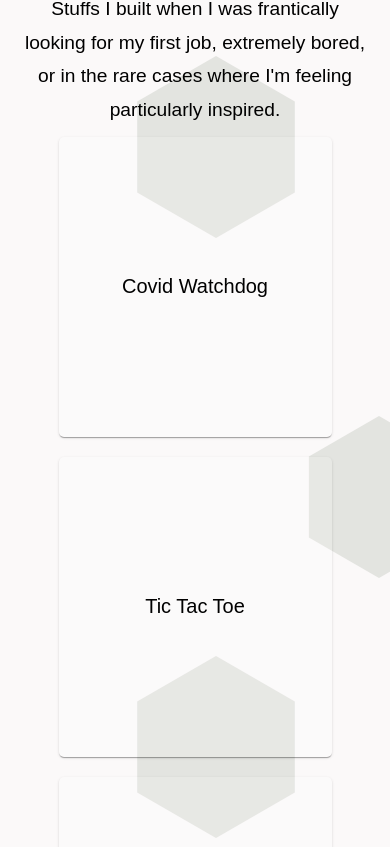
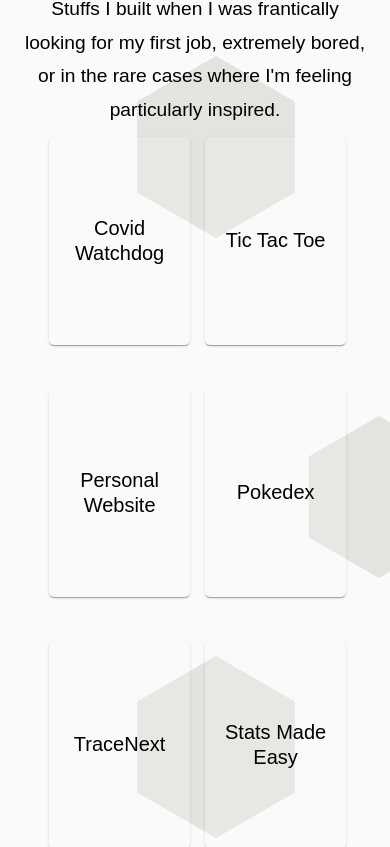
Before and after one commit to albertjlay/personal-website-v2, a React (Create React App) app: page / in a window 390 px wide. Shown: the part 5797-6644 px from the top of the page. Built offline with nearby package versions, Linux system fonts and the light colour scheme; the HTML template or start-up script is replaced by a standard one.

Commit message:
Fix project hover bug on mobile

```diff
--- a/src/components/sections/Projects.jsx
+++ b/src/components/sections/Projects.jsx
@@ -33,10 +33,6 @@
                   margin: '10px',
                   background: 'rgba(255, 255, 255, .15)',
 
-                  '&:hover .project-circle': {
-                    backgroundColor: '#fbf9f9',
-                  },
-
                   '&:before': {
                     content: "''",
                     position: 'absolute',
@@ -49,11 +45,18 @@
                     zIndex: 1,
                     transition: 'opacity 300ms ease-in',
                   },
-                  '&:hover:before': {
-                    opacity: 1,
+                  '@media(max-width: 900px)': {
+                    width: '70%',
+                    height: '70%',
+                    padding: '1em',
                   },
-                  '@media(max-width: 900px)': {
-                    width: '70vw',
+                  '@media (hover: hover) and (pointer: fine)': {
+                    '&:hover .project-circle': {
+                      backgroundColor: '#fbf9f9',
+                    },
+                    '&:hover:before': {
+                      opacity: 1,
+                    },
                   },
                 }}
               >
--- a/src/style.scss
+++ b/src/style.scss
@@ -227,6 +227,13 @@
   }
   @media (max-width: 900px) {
     padding: 5vh 5vw;
+    .project-cards {
+      display: inline-grid;
+      grid-template-columns: 40vw 40vw;
+      .project-card {
+        width: 100%;
+      }
+    }
   }
 }
 
```
